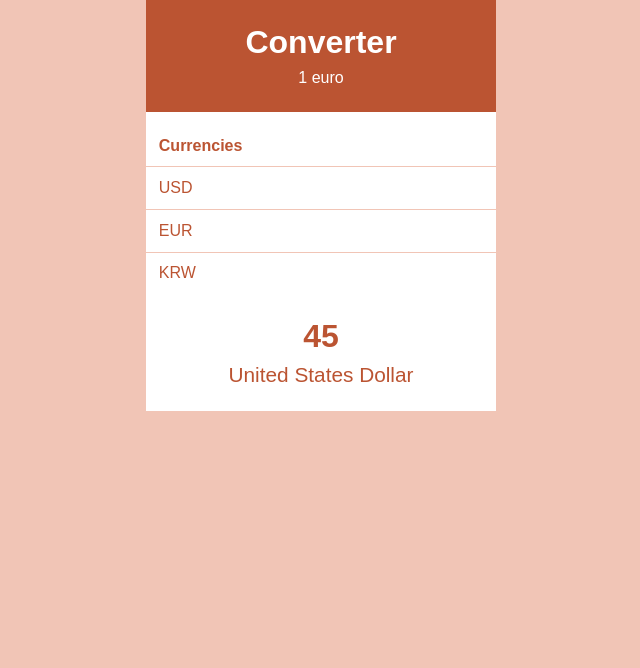
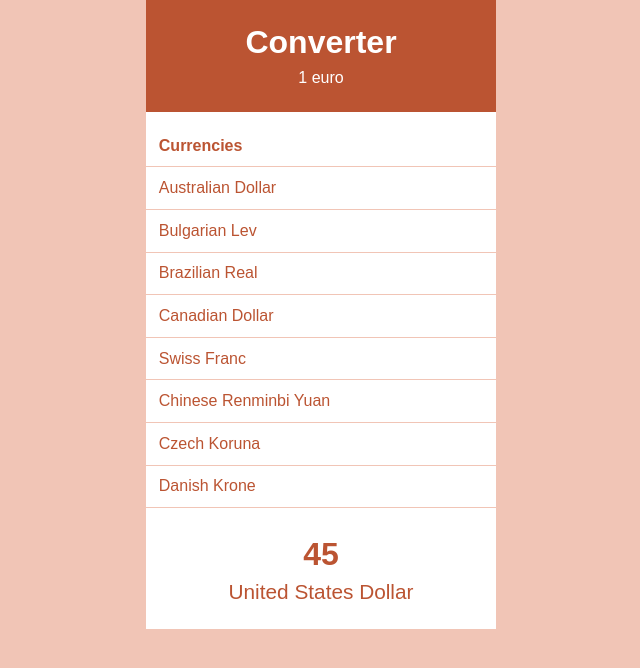
Before and after one commit to fg-floriangirard/CurrencyConverter, a React (Vite) app: page / in a window 1280 px wide. Shown: the top 668 px of the page, without its empty margins (319-959 px from the left). Built offline with nearby package versions, Linux system fonts and the light colour scheme.

Commit message:
Dynamic currencies using data currencies data file

```diff
--- a/src/components/App/App.jsx
+++ b/src/components/App/App.jsx
@@ -1,6 +1,8 @@
 import Header from '../Header/Header';
 import Currencies from '../Currencies/Currencies';
 import Amount from '../Amount/Amount';
+
+import currencies from '../../data/currencies';
 
 import './App.scss';
 
@@ -8,7 +10,7 @@ function App() {
   return (
     <div className="App">
       <Header />
-      <Currencies />
+      <Currencies currenciesList={currencies} />
       <Amount />
     </div>
   );
--- a/src/components/Currencies/Currencies.jsx
+++ b/src/components/Currencies/Currencies.jsx
@@ -1,14 +1,30 @@
+// Import the PropTypes library for type-checking props
+import PropTypes from 'prop-types';
+
 import './Currencies.scss';
 
-const Currencies = () => (
+// Define the functional component 'Currencies' that takes 'currenciesList' as a prop
+const Currencies = ({ currenciesList }) => (
   <div className="currencies">
     <h3 className="currencies-title">Currencies</h3>
     <ul>
-      <li className="currency">USD</li>
-      <li className="currency">EUR</li>
-      <li className="currency">KRW</li>
+      {/* Iterate over each item in 'currenciesList' and create an 'li' element */}
+      {currenciesList.map((item) => (
+        <li className="currency" key={item.name}>
+          {item.name}
+        </li>
+      ))}
     </ul>
   </div>
 );
 
+// Define the prop types for 'currenciesList' prop
+Currencies.propTypes = {
+  currenciesList: PropTypes.arrayOf(
+    PropTypes.shape({
+      name: PropTypes.string.isRequired,
+    })
+  ).isRequired,
+};
+
 export default Currencies;
--- a/src/components/Currencies/Currencies.scss
+++ b/src/components/Currencies/Currencies.scss
@@ -3,7 +3,7 @@
 .currencies {
   text-align: left;
   overflow-y: auto;
-  max-height: 350px;
+  max-height: 400px;
 
   .currencies-title {
     font-weight: variables.$fwBold;
```
